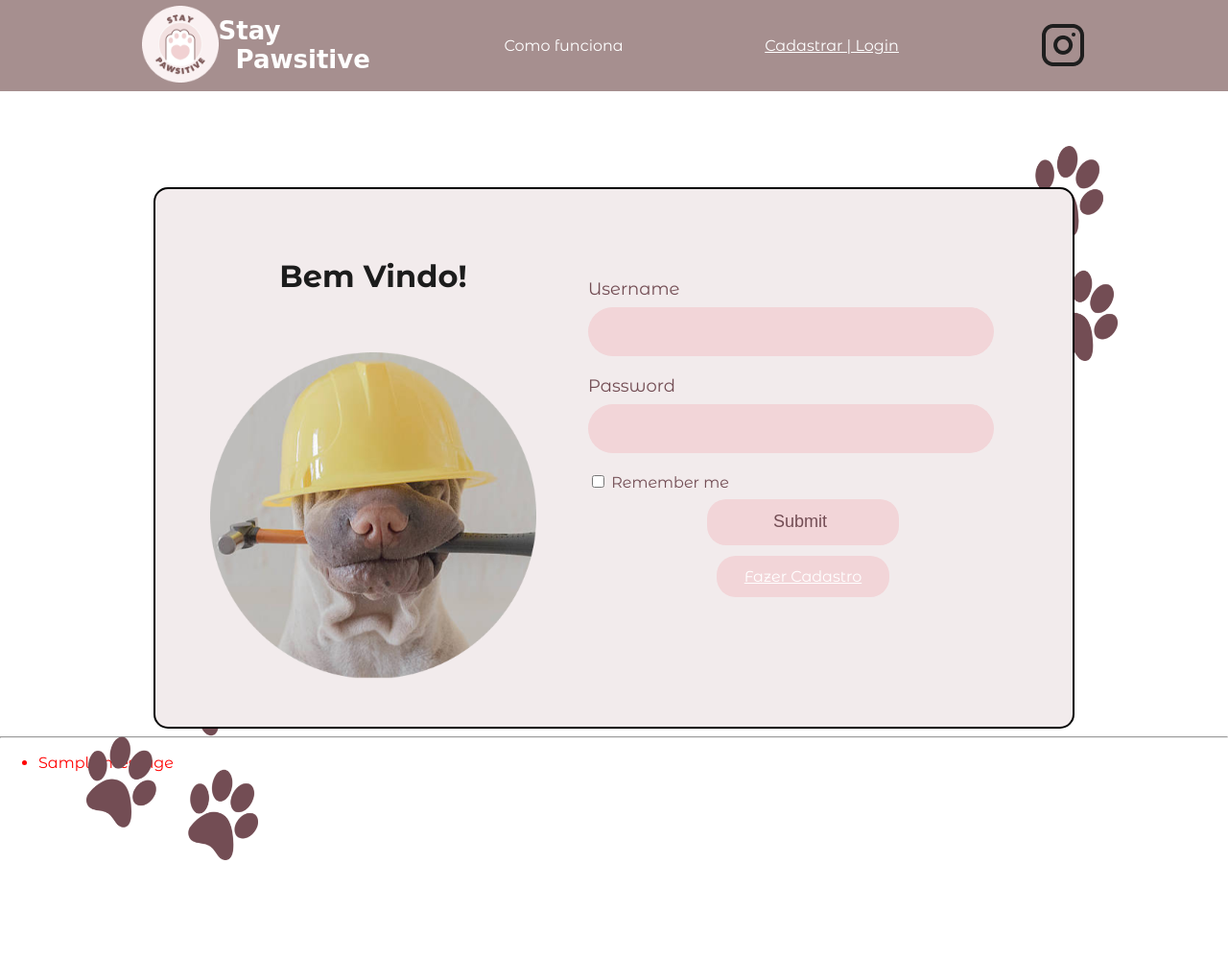
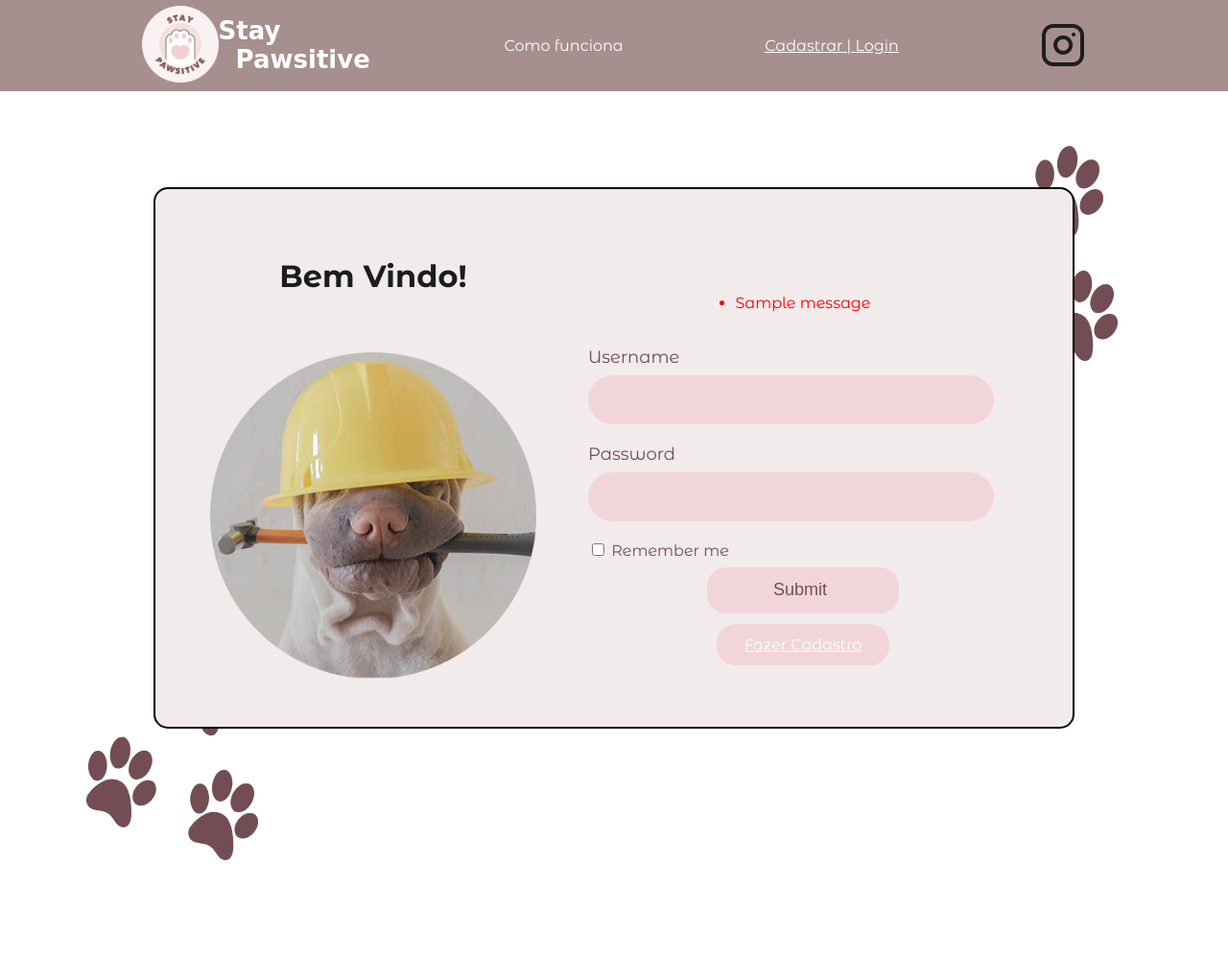
Before and after one commit to DisistiNao/StayPawsitive, a Python web app: template app/templates/login.html in a window 1280 px wide. Shown: the whole page at 96% size. Run offline with Jinja, Linux system fonts and the light colour scheme; the template is opened without the code that fills it, so the values that code supplies are empty, except form fields; one stand-in notice (Sample message) is shown; form fields are guessed from the names that the template uses; some web fonts are replaced.

Commit message:
sprint1: aligned error messages on login

```diff
--- a/app/static/styles/login.css
+++ b/app/static/styles/login.css
@@ -193,3 +193,14 @@
 .submit-button input:focus {
     outline: none;
 }
+
+.flashed-errors {
+    display: flex;
+    flex-direction: column;
+    align-items: flex-start;
+    margin-bottom: 20px;
+}
+
+#error-list {
+    padding: 0px;
+}
--- a/app/templates/login.html
+++ b/app/templates/login.html
@@ -48,6 +48,18 @@
 
                 <div class="registration">
 
+                    <div class ="flashed-errors">
+                        {% with messages = get_flashed_messages() %}
+                        {% if messages %}
+                        <ul id="error-list">
+                            {% for message in messages %}
+                            <li style='color: red'>{{ message }}</li>
+                            {% endfor %}
+                        </ul>
+                        {% endif %}
+                        {% endwith %}
+                        {% endblock %}
+                    </div>
 
 
                     <form action="" method="post" novalidate>
@@ -91,16 +103,5 @@
 
         </div>
 
-        {% with messages = get_flashed_messages() %}
-        {% if messages %}
-        <hr>
-        <ul>
-            {% for message in messages %}
-            <li style='color: red'>{{ message }}</li>
-            {% endfor %}
-        </ul>
-        {% endif %}
-        {% endwith %}
-        {% endblock %}
     </body>
 </html>
```
Also changed, not shown: app.db.
